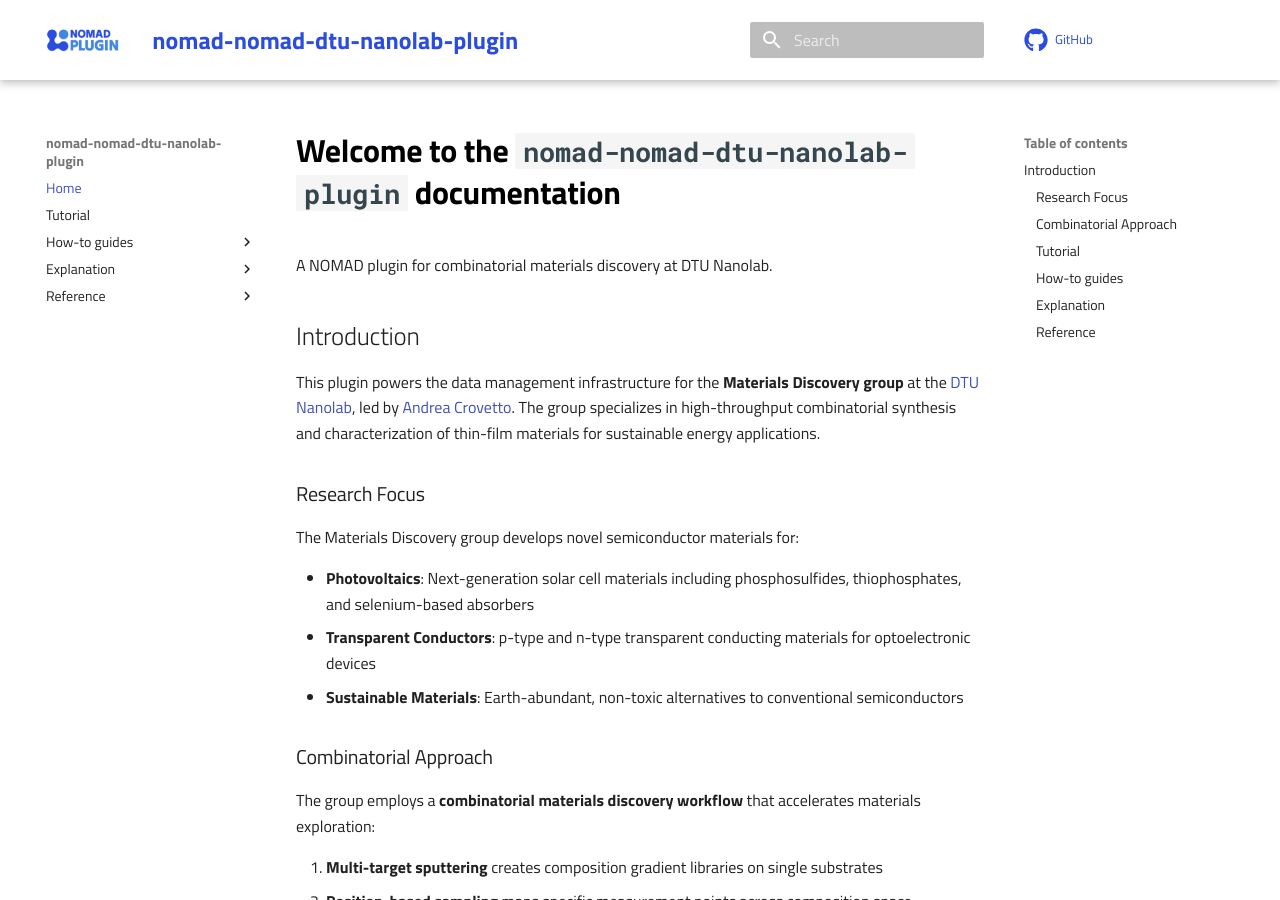
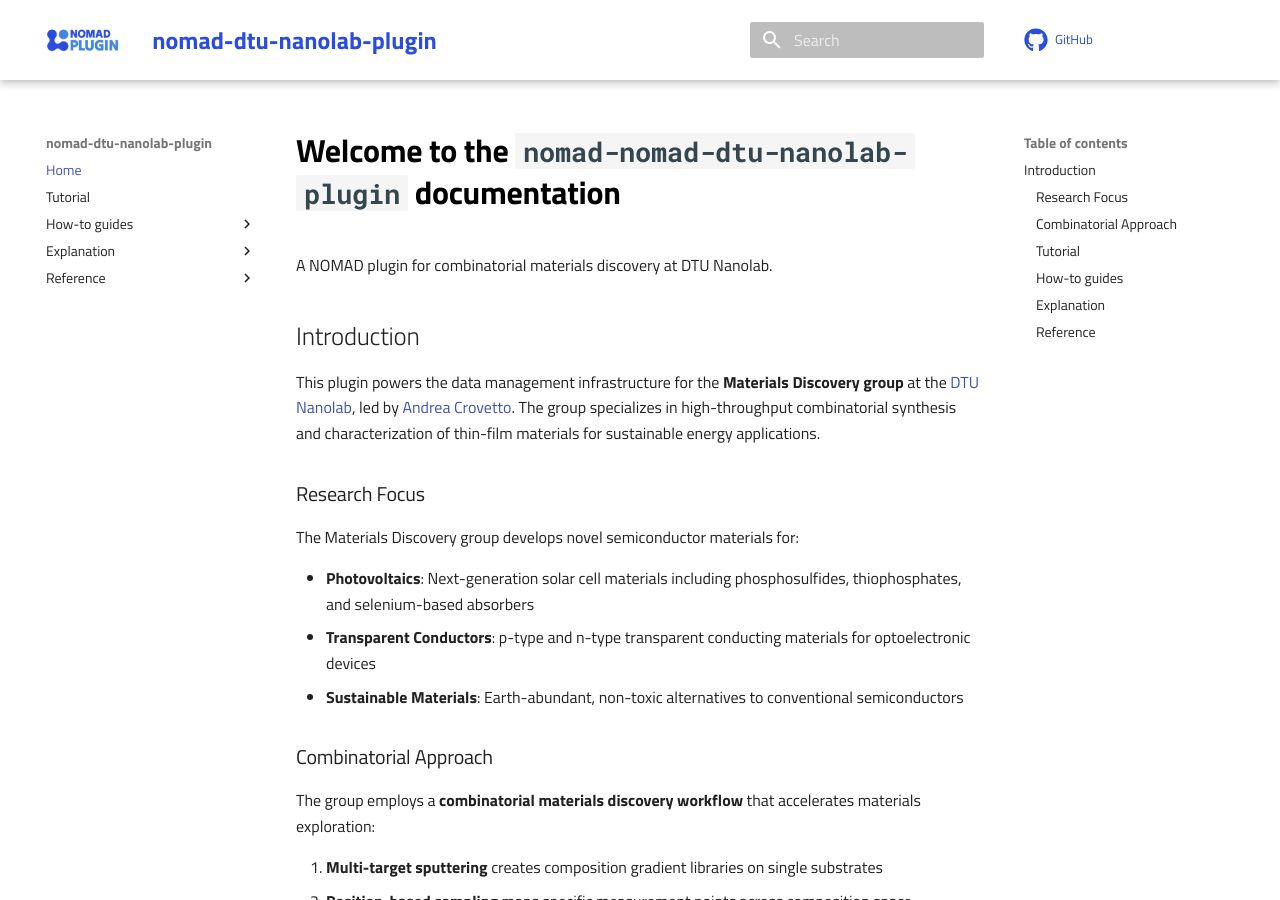
Before and after one commit to DTU-Nanolab-materials-discovery/nomad-dtu-nanolab-plugin, an MkDocs documentation site: the page built from docs/index.md, in a window 1280 px wide and 900 px high. Built offline with MkDocs 1.6.1 and Material for MkDocs 9.7.7, drawn with Linux system fonts in a browser that asks for light colours; comment, search, counter and statistics services are not loaded.

Commit message:
changed url in mkocs

```diff
--- a/mkdocs.yml
+++ b/mkdocs.yml
@@ -1,8 +1,8 @@
-site_name: nomad-nomad-dtu-nanolab-plugin
+site_name: nomad-dtu-nanolab-plugin
 site_description: A plugin for the schemas, parsers,
 site_author: Lena Mittman
 
-repo_url: https://github.com/DTU-Nanolab-materials-discovery/nomad-nomad-dtu-nanolab-plugin
+repo_url: https://github.com/DTU-Nanolab-materials-discovery/nomad-dtu-nanolab-plugin
 
 nav:
   - Home: index.md
```
